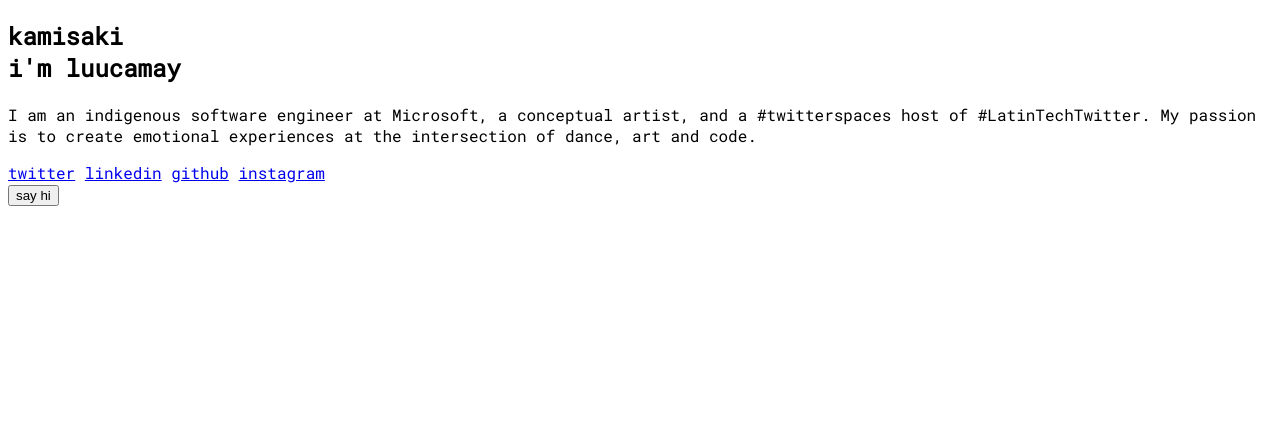
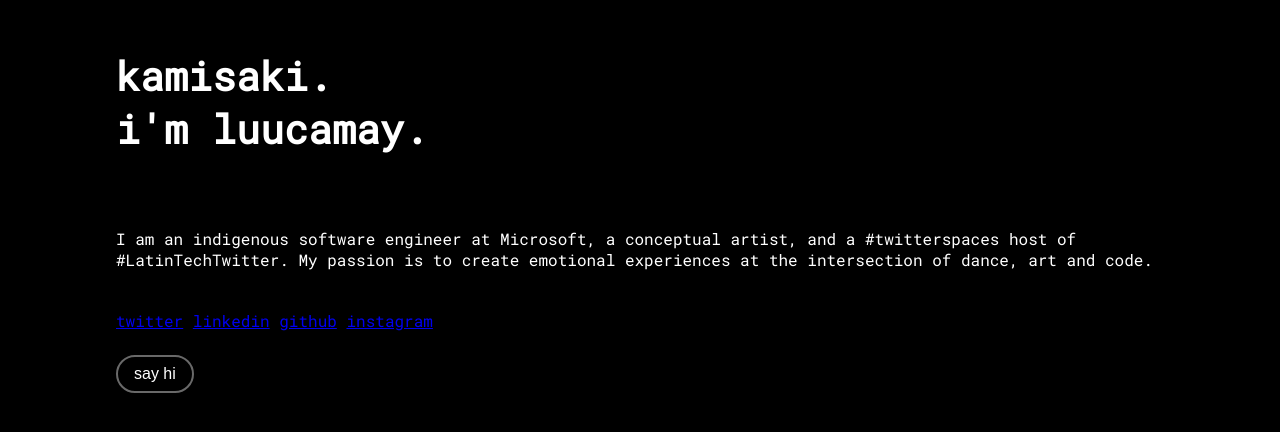
Before and after one commit to luucamay/luucamay.github.io, a website: page src/index.html in a window 1280 px wide. Drawn offline with Linux system fonts and the light colour scheme.

Commit message:
feat: Add styles to homepage

```diff
--- a/src/index.html
+++ b/src/index.html
@@ -9,22 +9,24 @@
   </head>
   <body>
     <section id="homepage">
-      <header>
-        <h1><span id="greet">hola</span></br>
-          <span> i'm luucamay</span></h1>
+      <header class="homepage-item">
+        <h1><span id="greet">hola</span>.</br>
+          <span> i'm luucamay.</span></h1>
       </header>
-      <p id="shortBio">
+      <p id="shortBio" class="homepage-item">
         I am an indigenous software engineer at Microsoft, a conceptual artist,
         and a #twitterspaces host of #LatinTechTwitter. My passion is to create
         emotional experiences at the intersection of dance, art and code.
       </p>
-      <div id="links">
+      <div id="links" class="homepage-item">
         <a href="https://twitter.com/luucamay_">twitter</a>
         <a href="https://www.linkedin.com/in/luucamay/">linkedin</a>
         <a href="https://github.com/luucamay/">github</a>
         <a href="https://www.instagram.com/luucamay/">instagram</a>
       </div>
-      <button id="sayHi">say hi</button>
+      <div class="homepage-item">
+        <button id="sayHi">say hi</button>
+      </div>
     </section>
     <script src="main.js" type="module"></script>
   </body>
--- a/src/style.css
+++ b/src/style.css
@@ -2,4 +2,35 @@
 
 body {
   font-family: "Roboto Mono", monospace;
+  font-size: 16px;
+  background-color: black;
+  color: white;
+  padding: 8px;
 }
+
+h1 {
+  font-size: 2.5em;
+}
+
+button {
+  background-color: black;
+  border: 2px solid #696969;
+  border-radius: 25px;
+  box-sizing: border-box;
+  color: #fff;
+  font-size: 1em;
+  padding: 8px 16px;
+  margin: auto;
+}
+
+#homepage {
+  display: flex;
+  flex-direction: column;
+  row-gap: 24px;
+}
+
+@media screen and (min-width: 600px) {
+  #homepage {
+    margin: 0 100px;
+  }
+}
```
